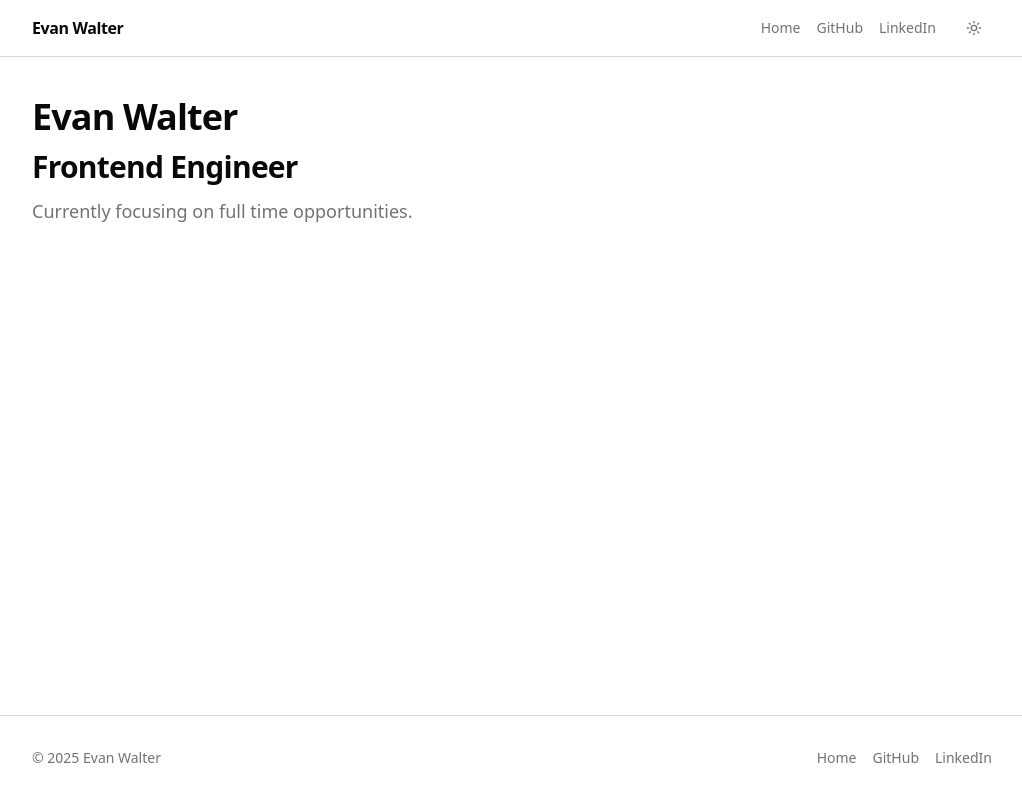
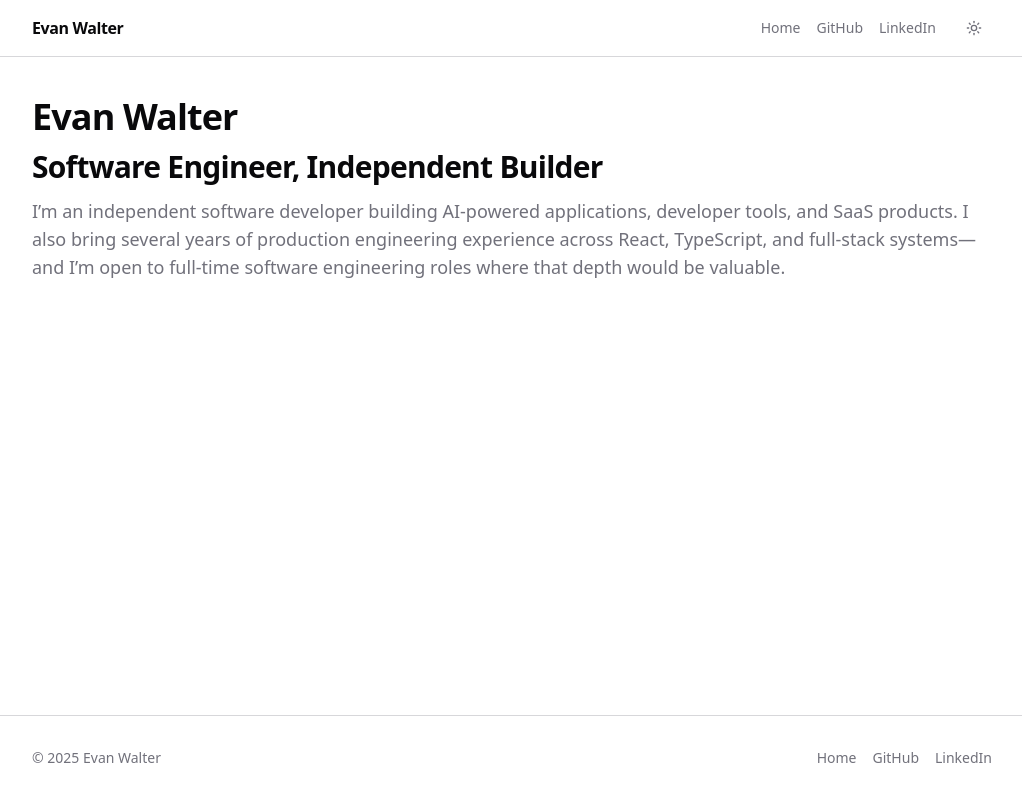
Before and after one commit to evwalt/evanwalter.dev, a Next.js app: page / in a window 1280 px wide. Shown: the whole page, without its empty margins (128-1150 px from the left). Built offline with nearby package versions, Linux system fonts and the light colour scheme.

Commit message:
feat(site): reposition homepage/metadata for indie development and software products

```diff
--- a/app/layout.tsx
+++ b/app/layout.tsx
@@ -20,7 +20,7 @@ const notoSans = Noto_Sans({
 export const metadata: Metadata = {
   title: 'Evan Walter',
   description:
-    'Frontend Engineer building scalable, accessible UI systems for high-impact products • React • TypeScript • Performance • Accessibility',
+    'Evan Walter is a software engineer and independent developer building AI-powered applications, developer tools, and SaaS products.',
 };
 
 export default function RootLayout({
--- a/app/page.tsx
+++ b/app/page.tsx
@@ -5,13 +5,33 @@ export default function HomePage() {
     <main className="space-y-10">
       <section className="space-y-3">
         <h1 className="text-4xl font-semibold tracking-tight">Evan Walter</h1>
-        <h2 className="text-3xl font-semibold tracking-tight">Frontend Engineer</h2>
+        <h2 className="text-3xl font-semibold tracking-tight">
+          Software Engineer, Independent Builder
+        </h2>
         <p className="text-muted-foreground text-lg">
-          {/* {`I’m a software engineer who enjoys turning ambiguous problems into clear, well-structured solutions—balancing product thinking with technical depth.`} */}
-          {`Currently focusing on full time opportunities.`}
+          {`I’m an independent software developer building AI-powered applications, developer tools, and SaaS products. I also bring several years of production engineering experience across React, TypeScript, and full-stack systems—and I’m open to full-time software engineering roles where that depth would be valuable.`}
         </p>
       </section>
 
+      {/* <section className="space-y-4"> */}
+      {/*   <h2 className="text-xl font-semibold">Current Projects</h2> */}
+      {/*   <div className="rounded-lg border p-5"> */}
+      {/*     <div className="flex items-start justify-between gap-6"> */}
+      {/*       <div className="space-y-2"> */}
+      {/*         <div className="flex items-center gap-2"> */}
+      {/*           <h3 className="font-medium">RLS Guard</h3> */}
+      {/*           <span className="text-muted-foreground rounded-full border px-2 py-0.5 text-xs"> */}
+      {/*             Active */}
+      {/*           </span> */}
+      {/*         </div> */}
+      {/*         <p className="text-muted-foreground text-sm"> */}
+      {/*           {`A developer tool for managing and auditing Postgres Row-Level Security policies, built to make RLS easier to reason about and safer to ship. Currently in active development.`} */}
+      {/*         </p> */}
+      {/*       </div> */}
+      {/*     </div> */}
+      {/*   </div> */}
+      {/* </section> */}
+      {/**/}
       {/* <section className="grid gap-4 sm:grid-cols-3"> */}
       {/*   <Link */}
       {/*     href="/projects" */}
@@ -41,22 +61,6 @@ export default function HomePage() {
       {/*     </div> */}
       {/*   </Link> */}
       {/* </section> */}
-      {/**/}
-      {/* <section className="rounded-lg border p-5"> */}
-      {/*   <div className="flex items-start justify-between gap-6"> */}
-      {/*     <div className="space-y-2"> */}
-      {/*       <h2 className="text-xl font-semibold">Featured project</h2> */}
-      {/*       <p className="text-muted-foreground"> */}
-      {/*         An internal AI desktop tool exploring on-device retrieval, human-in-the-loop */}
-      {/*         workflows, and pragmatic UX for knowledge work. */}
-      {/*       </p> */}
-      {/*     </div> */}
-      {/**/}
-      {/*     <Link href="/projects/internal-ai-tool" className="hover:text-primary shrink-0 underline"> */}
-      {/*       View → */}
-      {/*     </Link> */}
-      {/*   </div> */}
-      {/* </section> */}
     </main>
   );
 }
--- a/app/projects/[slug]/page.tsx
+++ b/app/projects/[slug]/page.tsx
@@ -38,7 +38,7 @@ const projects = [
       'I wanted a personal site that clearly represented how I think and work, without the overhead or performative polish of most developer portfolios.',
 
     constraints: [
-      'Limited time alongside job search and other commitments',
+      'Limited time alongside other projects and commitments',
       'Desire to avoid over-designing or premature abstraction',
       'Content needed to evolve over time without rewrites',
     ],
```
